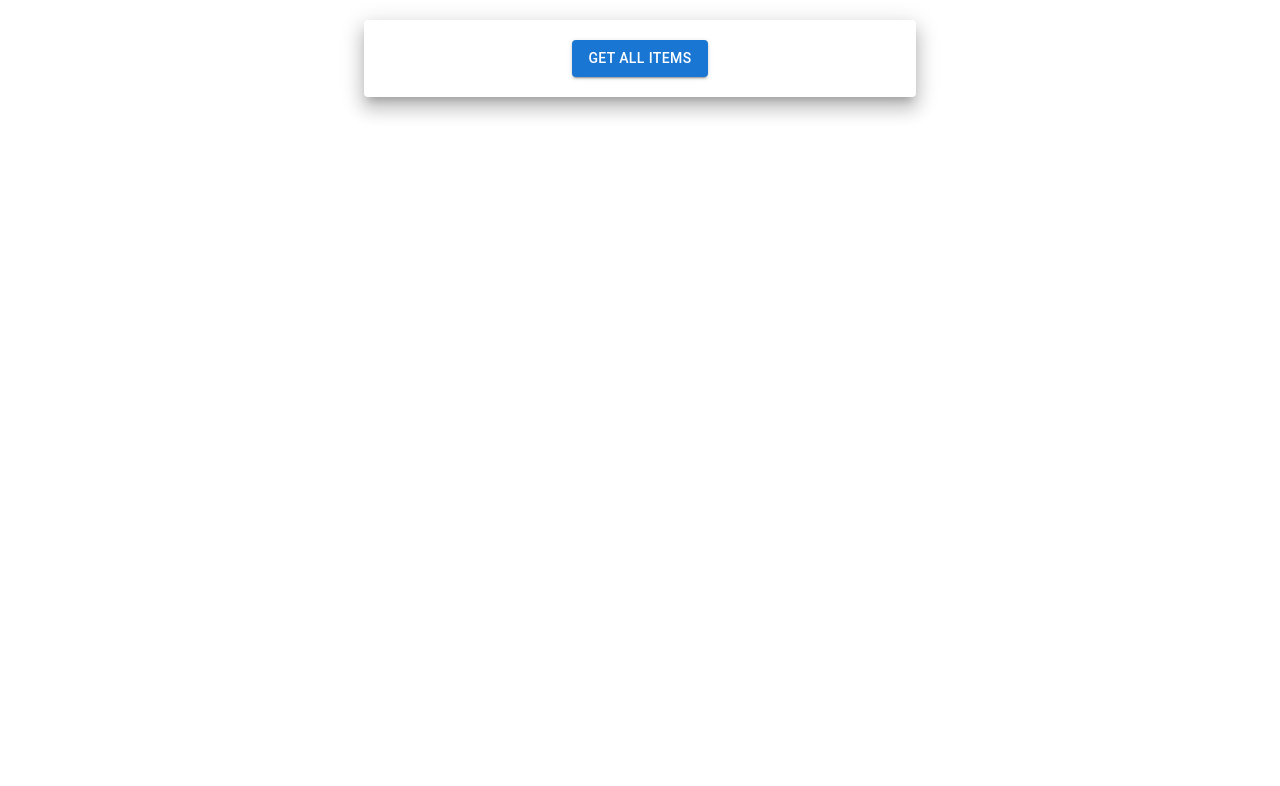
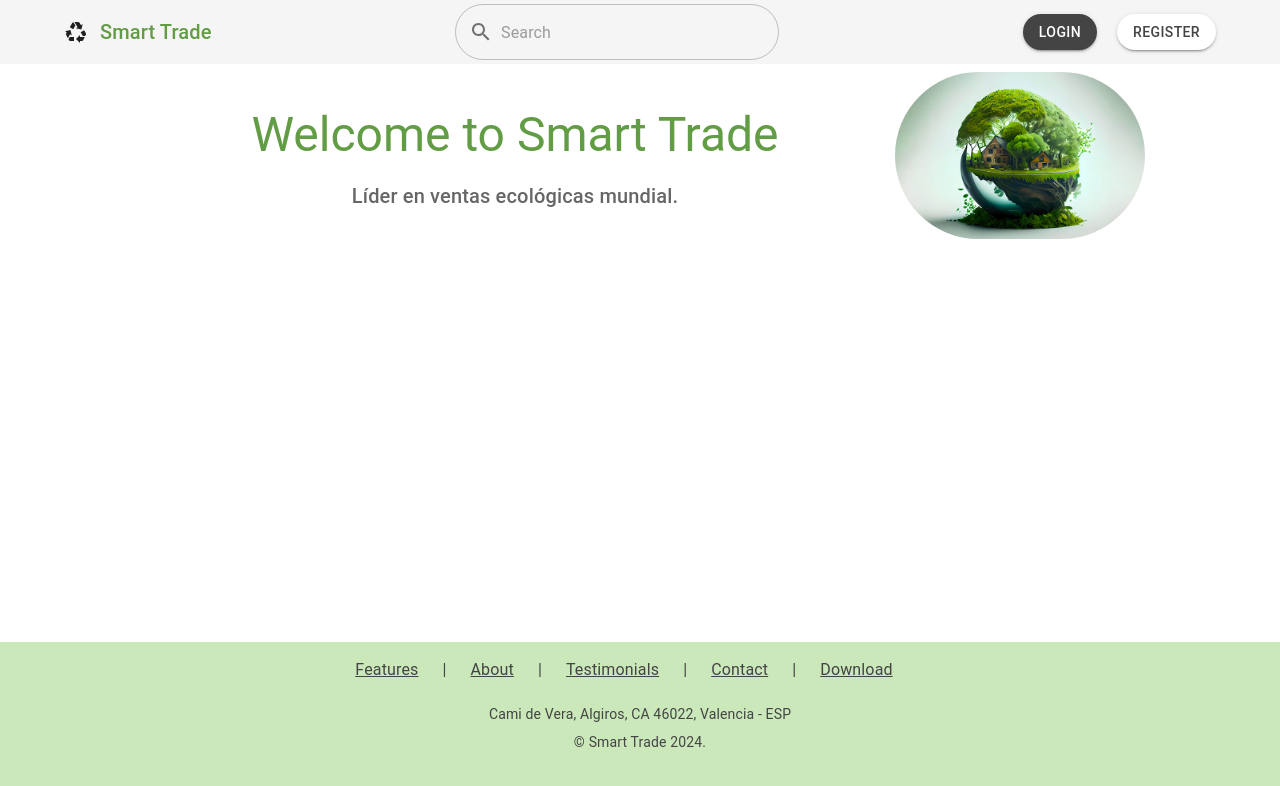
Before and after one commit to JuanArano17/FastAPI-ReactJS-SmartTrade-11.01, a React (Create React App) app in the folder Front/: page / in a window 1280 px wide. Shown: the top 786 px of the page. Built offline with nearby package versions, Linux system fonts and the light colour scheme.

Commit message:
HomePage - TopBar - Footer created.

```diff
--- a/Front/package.json
+++ b/Front/package.json
@@ -5,6 +5,7 @@
   "dependencies": {
     "@emotion/react": "^11.11.3",
     "@emotion/styled": "^11.11.0",
+    "@mui/icons-material": "^5.15.12",
     "@mui/material": "^5.15.10",
     "@testing-library/jest-dom": "^5.17.0",
     "@testing-library/react": "^13.4.0",
@@ -13,7 +14,7 @@
     "react": "^18.2.0",
     "react-dom": "^18.2.0",
     "react-router-dom": "^5.3.4",
-    "react-scripts": "5.0.1",
+    "react-scripts": "^5.0.1",
     "undefined": "^0.1.0",
     "web-vitals": "^2.1.4"
   },
--- a/Front/src/App.jsx
+++ b/Front/src/App.jsx
@@ -1,19 +1,14 @@
-import logo from './logo.svg';
 import './App.css';
-import EPGetAll from './components/EPGetAll';
 import { BrowserRouter as Router, Route, Switch } from 'react-router-dom'
+import HomePage from './pages/HomePage';
 
 function App() {
   return (
     <div className="App">
       <Router>
         <Switch>
-          <Route path="/home">
-            <EPGetAll/>
-          </Route>
-          <Route exact path="/">
-            <EPGetAll/>
-          </Route>
+          <Route path="/home" component={HomePage} />
+          <Route exact path="/" component={HomePage} />
         </Switch>
       </Router>
     </div>
--- /dev/null
+++ b/Front/src/components/Footer/Footer.jsx
@@ -0,0 +1,34 @@
+import React from "react";
+import { Box, Container, Typography, Link, Grid } from "@mui/material";
+
+const Footer = () => {
+    const currentYear = new Date().getFullYear();
+    return (
+        <Box component="footer" sx={{ bgcolor: "#cbe8ba", py: 6 }}>
+            <Container maxWidth="lg">
+                <Grid container spacing={4} justifyContent="center">
+                    <Typography color="#444444" gutterBottom sx={{ fontSize: '16px', display: 'flex', flexDirection: 'row', justifyContent: 'center', alignItems: 'center' }}>
+                        <Link href="#" color="inherit" sx={{ mr: 3 }}>Features</Link>
+                        |
+                        <Link href="#" color="inherit" sx={{ mx: 3 }}>About</Link>
+                        |
+                        <Link href="#" color="inherit" sx={{ mx: 3 }}>Testimonials</Link>
+                        |
+                        <Link href="#" color="inherit" sx={{ mx: 3 }}>Contact</Link>
+                        |
+                        <Link href="#" color="inherit" sx={{ ml: 3 }}>Download</Link>
+                    </Typography>
+                </Grid>
+                <Typography variant="body2" color="textSecondary" align="center" sx={{ color: "#444444", mt: 2 }}>
+                    Cami de Vera, Algiros, CA 46022, Valencia - ESP
+                </Typography>
+                <Typography variant="body2" color="textSecondary" align="center" sx={{ color: "#444444", mt: 1 }}>
+                    {"© "}
+                    {`Smart Trade ${currentYear}.`}
+                </Typography>
+            </Container>
+        </Box>
+    );
+};
+
+export default Footer;
--- /dev/null
+++ b/Front/src/components/SearchBar/SearchBar.jsx
@@ -0,0 +1,5 @@
+import React from "react";
+
+const SearchBar = () => {
+
+}
--- /dev/null
+++ b/Front/src/components/TopBar/TopBar.jsx
@@ -0,0 +1,76 @@
+import React, { useState, useEffect } from "react";
+import {
+    AppBar,
+    Toolbar,
+    Typography,
+    Button,
+    IconButton,
+    TextField,
+    Box,
+    InputAdornment,
+} from "@mui/material";
+import SearchIcon from '@mui/icons-material/Search';
+import RecyclingIcon from '@mui/icons-material/Recycling';
+import PropTypes from 'prop-types';
+
+const TopBar = ({ toggleSearchBar }) => {
+    const [searchBar, setSearchBar] = useState(toggleSearchBar);
+
+    useEffect(() => {
+        setSearchBar(toggleSearchBar);
+    }, [toggleSearchBar]);
+
+    return (
+        <AppBar position="static" color="default" elevation={0}>
+            <Toolbar>
+                <Box sx={{ display: 'flex', alignItems: 'center', marginLeft:'40px', marginRight: 'auto' }}>
+                    <IconButton
+                        size="large"
+                        edge="start"
+                        color="inherit"
+                        aria-label="recycle"
+                    >
+                        <RecyclingIcon />
+                    </IconButton>
+                    <Typography variant="h6" color="#629c44" noWrap>
+                        Smart Trade
+                    </Typography>
+                </Box>
+
+                {searchBar && (
+                    <Box sx={{ flexGrow: 1, justifyContent: 'center', display: 'flex' }}>
+                        <TextField
+                            fullWidth
+                            variant="outlined"
+                            placeholder="Search"
+                            InputProps={{
+                                startAdornment: (
+                                    <InputAdornment position="start">
+                                        <SearchIcon />
+                                    </InputAdornment>
+                                ),
+                                style: { borderRadius: 32 } // Puede necesitar ajuste
+                            }}
+                            sx={{ maxWidth: '40%' }} // Ajusta esto según la anchura deseada de tu barra de búsqueda
+                        />
+                    </Box>
+                )}
+
+                <Box sx={{ marginRight: '40px', marginLeft: 'auto', display: 'flex' }}>
+                    <Button variant="contained" sx={{ bgcolor:'#444444', borderRadius: 32, marginRight: '20px'}}>
+                        Login
+                    </Button>
+                    <Button variant="contained" sx={{ color:'#444444', bgcolor:'#ffffff', borderRadius: 32 }}>
+                        Register
+                    </Button>
+                </Box>
+            </Toolbar>
+        </AppBar>
+    );
+}
+
+TopBar.propTypes = {
+    toggleSearchBar: PropTypes.bool.isRequired
+};
+
+export default TopBar;
--- /dev/null
+++ b/Front/src/pages/HomePage.jsx
@@ -0,0 +1,47 @@
+import React from "react";
+import Typography from "@mui/material/Typography";
+import Container from "@mui/material/Container";
+import Box from "@mui/material/Box";
+import Grid from "@mui/material/Grid";
+import Footer from "../components/Footer/Footer";
+import TopBar from "../components/TopBar/TopBar";
+
+const HomePage = () => {
+    return (
+        <Box sx={{ display: 'flex', flexDirection: 'column', minHeight: '100vh' }}>
+            <TopBar toggleSearchBar='False'/>
+            <Container component="main" sx={{ mt: 4, mb: 4, flex: 1 }}>
+                <Grid container spacing={3} alignItems="center" justifyContent="center">
+                    <Grid item xs={12} md={8}>
+                        <Typography variant="h3" align="center" gutterBottom color="#629c44">
+                            Welcome to Smart Trade
+                        </Typography>
+                        <Typography
+                            variant="h6"
+                            align="center"
+                            color="textSecondary"
+                            paragraph
+                        >
+                            Líder en ventas ecológicas mundial.
+                        </Typography>
+                    </Grid>
+                    <Box
+                        borderRadius={25}
+                        component="img"
+                        sx={{
+                            height: 233,
+                            width: 350,
+                            maxHeight: { xs: 233, md: 167 },
+                            maxWidth: { xs: 350, md: 250 },
+                        }}
+                        alt="Eco friendly"
+                        src={`${process.env.PUBLIC_URL}/images/EcoWorld.png`}
+                    />
+                </Grid>
+            </Container>
+            <Footer />
+        </Box>
+    );
+};
+
+export default HomePage;
--- /dev/null
+++ b/Front/src/styles/HomePage.css
@@ -0,0 +1,42 @@
+.homepage {
+    text-align: center;
+}
+
+.homepage-header {
+    display: flex;
+    justify-content: space-between;
+    align-items: center;
+    padding: 20px;
+}
+
+.search-bar input {
+    padding: 10px;
+    margin: 0 15px;
+}
+
+.login-buttons button {
+    padding: 10px 15px;
+    margin: 0 5px;
+}
+
+.main-content h1 {
+    color: #333;
+}
+
+.main-content .image-container {
+    /* Añade estilos para posicionar tu imagen como en la imagen proporcionada */
+}
+
+.homepage-footer {
+    background-color: #f0f0f0;
+    padding: 20px;
+    display: flex;
+    justify-content: space-between;
+}
+
+.footer-links a {
+    margin: 0 10px;
+    text-decoration: none;
+    color: #333;
+}
+  /* Añade más estilos según sea necesario */
```
Also changed, not shown: Front/public/images/EcoWorld.png (added), 1 other file (tests, documents, lock files or other folders).
